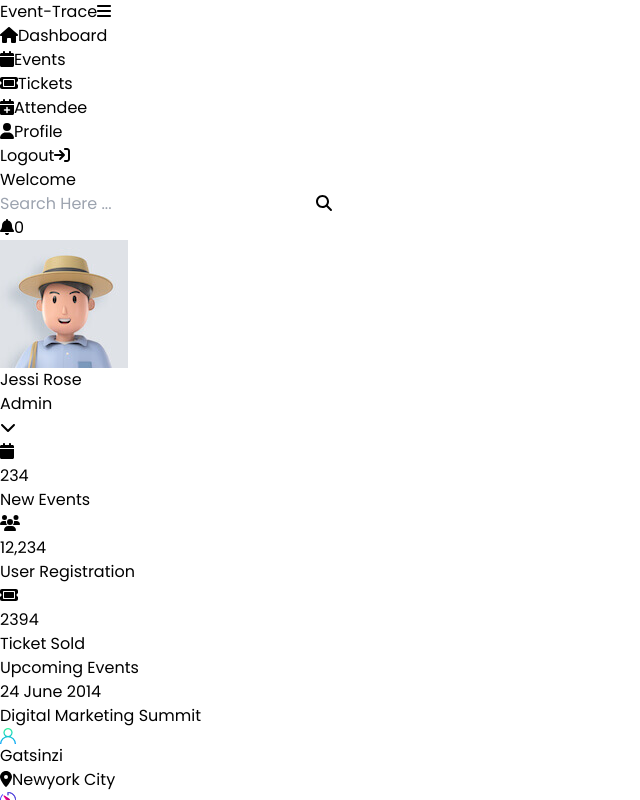
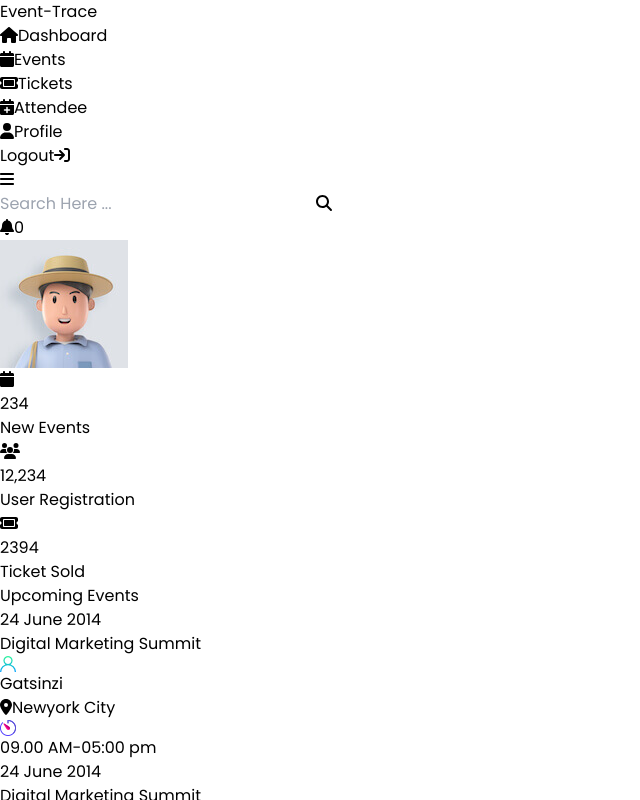
Before and after one commit to Gatsinzimeek/Etite-Event-Management-System, a React (Vite) app in the folder Client/: page /Admindashboard/Home in a window 1280 px wide. Shown: the top 800 px of the page, without its empty margins (0-640 px from the left). Built offline with nearby package versions, Linux system fonts and the light colour scheme.

Commit message:
new features

```diff
--- a/Client/src/Component/Event-Detail/EventDetail.jsx
+++ b/Client/src/Component/Event-Detail/EventDetail.jsx
@@ -27,7 +27,7 @@ const EventDetail = ({...otherProps}) => {
             </div>
             <div>
                 <p className="flex">
-                  <img src={timer} alt="" className="pr-1 text-blue-500"/>
+                  <img src={timer} alt="" className="pr-1 w-[23px] h-[20px] text-blue-500"/>
                     {StartTime}-{EndTime}
                 </p>
             </div>
--- a/Client/src/Component/Left-Navigation-Bar/Navigation.jsx
+++ b/Client/src/Component/Left-Navigation-Bar/Navigation.jsx
@@ -42,12 +42,9 @@ const Navigation = () => {
   ];
 
   return (
-    <div className="w-full">
-      <h1 className="text-center text-[17px] mb-7 text-white">Event-Trace
-      <FontAwesomeIcon
-                    icon={faBars}
-                    className="pl-[15px] pr-[10px] cursor-pointer"
-                  />
+    <>
+      <h1 className="text-center text-[17px] mb-7 text-white"> <span className="max-md:hidden">Event-Trace</span>
+
       </h1>
       <ul>
         {Navbar.map((nav, index) => (
@@ -60,17 +57,18 @@ const Navigation = () => {
                     icon={nav.Icon}
                     className="pl-[10px] pr-[10px]"
                   />
-                  {nav.Title}
+                  <span className="max-md:hidden">{nav.Title}</span>
+
                 </Link>
               </li>
             ))}
       </ul>
-      <div className="mt-[150%] text-center cursor-pointer hover:text-white">
-            <span className="text-[18px]" title="logout">Logout
+      <div className="text-center mt-auto mb-2 cursor-pointer hover:text-white">
+            <p className="text-[18px]" title="logout"> <span className="max-md:hidden">Logout</span>
               <FontAwesomeIcon icon={faArrowRightToBracket} className="pl-2 "/>
-            </span>
+            </p>
       </div>
-    </div>
+    </>
   )
 }
 
--- a/Client/src/Component/Top-Navigation-Bar/TopNavBar.jsx
+++ b/Client/src/Component/Top-Navigation-Bar/TopNavBar.jsx
@@ -1,28 +1,26 @@
 import {FontAwesomeIcon} from '@fortawesome/react-fontawesome';
-import {faSearch, faBell, faChevronDown} from '@fortawesome/free-solid-svg-icons'
+import {faSearch, faBell, faChevronDown, faBars} from '@fortawesome/free-solid-svg-icons'
 import profile1 from '../../assets/profile.jpg'
 const TopNavBar = () => {
   return (
-    <div className='bg-white p-5 flex justify-between flex-wrap'>
-      <div>
-        <h1>Welcome </h1>
-      </div>
-      <div className='flex items-center justify-center flex-wrap '>
+    <div className='bg-white p-3 flex w-full justify-between gap-2 items-center'>
+      <div className='flex items-center'>
+        <FontAwesomeIcon
+                    icon={faBars}
+                    className="pl-[15px] pr-[10px] cursor-pointer"
+        />
         <div className='relative'>
-        <input type="text" placeholder='Search Here ...' className='px-[13px] py-[5px] w-[400px] max-md:hidden outline-none rounded-2xl border bg-slate-100' />
+        <input type="text" placeholder='Search Here ...' className='px-[13px] py-[5px] w-[400px]  outline-none rounded-2xl border bg-slate-100' />
         <FontAwesomeIcon icon={faSearch} className='absolute right-3 hover:text-blue-400 hover:cursor-pointer top-2 '/>
         </div>
-        <div className='relative'>
+      </div>
+      <div className='flex items-center gap-2'>
+        <div className='relative pt-5'>
             <FontAwesomeIcon icon={faBell} className='cursor-pointer  bg-slate-100 p-2 mx-2 rounded-2xl'/>
             <span className='absolute bottom-6 text-[15px] right-1 bg-green-400 shadow-lg  text-white rounded-2xl px-[5px] pt-[1px] cursor-pointer'>0</span>
         </div>
-        <div className='flex justify-center items-center  gap-2 w-[30%] cursor-pointer'>
-            <img src={profile1} alt="profile"  className='w-[21%] pt-2 h-[25%] rounded-[50%]'/>
-            <div>
-              <h6 className='font-bold'>Jessi Rose</h6>
-              <p className='text-[13px]'>Admin</p>
-            </div>
-            <FontAwesomeIcon icon={faChevronDown} className='text-[12px] pt-2 cursor-pointer' />
+        <div className='w-[20%] h-fit cursor-pointer'>
+            <img src={profile1} alt="profile"  className=' pt-2  rounded-[50%]'/>
         </div>
       </div>
     </div>
--- a/Client/src/Routes/Admin Dashboard/Admin.jsx
+++ b/Client/src/Routes/Admin Dashboard/Admin.jsx
@@ -3,11 +3,11 @@ import Navigation from "../../Component/Left-Navigation-Bar/Navigation";
 import TopNavBar from "../../Component/Top-Navigation-Bar/TopNavBar";
 const Admin = () => {
   return (
-    <main className="flex  justify-around bg-slate-100 w-full">
-        <nav className=" fixed left-0 w-[15%] h-full pt-4 bg-[#3e61ac] flex flex-col items-center max-lg:hidden">
+    <main className="bg-slate-100 w-full">
+        <nav className="fixed left-0 top-0 w-[200px] max-md:w-fit  h-full pt-4 bg-[#3e61ac] flex flex-col items-center">
             <Navigation></Navigation>
         </nav>
-        <section className="ml-[100px] min-h-[100vh] flex flex-col">
+        <section className="relative w-[calc(100%-200px)] left-[200px] flex flex-col">
           <TopNavBar />
           <Outlet/>
           <footer className="mt-auto text-center p-[10px] w-full">&copy; copyright Designed by Etite Technologies LTD</footer>
```
Also changed, not shown: Client/src/Component/TicketBox/TicketContainer.jsx (added, +11 -0 lines), 1 other file (tests, documents, lock files or other folders).
